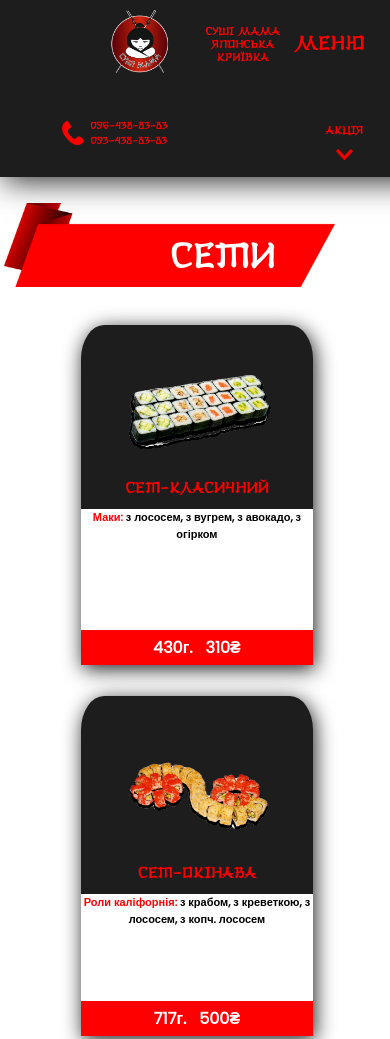
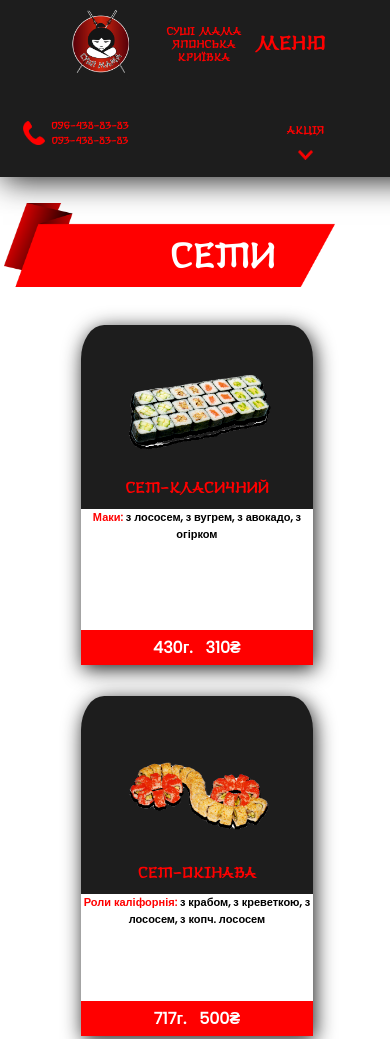
Before and after one commit to PaulBovtach/sushi-bar, a plain HTML site: page index.html in a window 390 px wide. Shown: the top 1039 px of the page. Drawn offline with Linux system fonts and the light colour scheme.

Commit message:
ver 10.2

```diff
--- a/style.css
+++ b/style.css
@@ -952,12 +952,12 @@ p{
         height: 3170px;
     }
     .mobile_header{
+        padding-left: 0%;
+        padding-right: 15%;
         display: flex;
         justify-content: space-evenly;
         flex-direction: column;
         height: 21%;
-        padding-left: 10%;
-        padding-right: 10%;
     }
     .logo_header {
         width: 40%;
```
